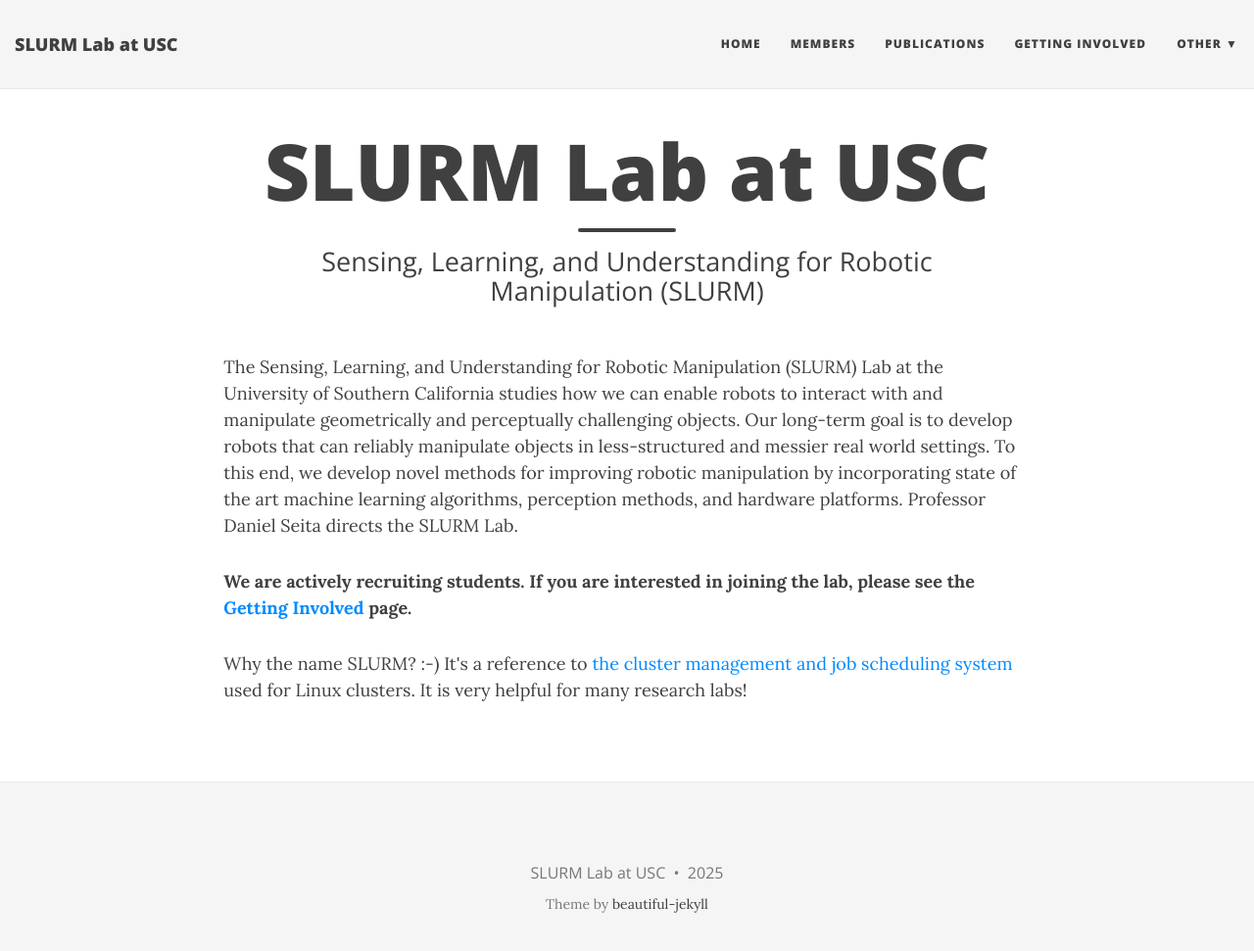
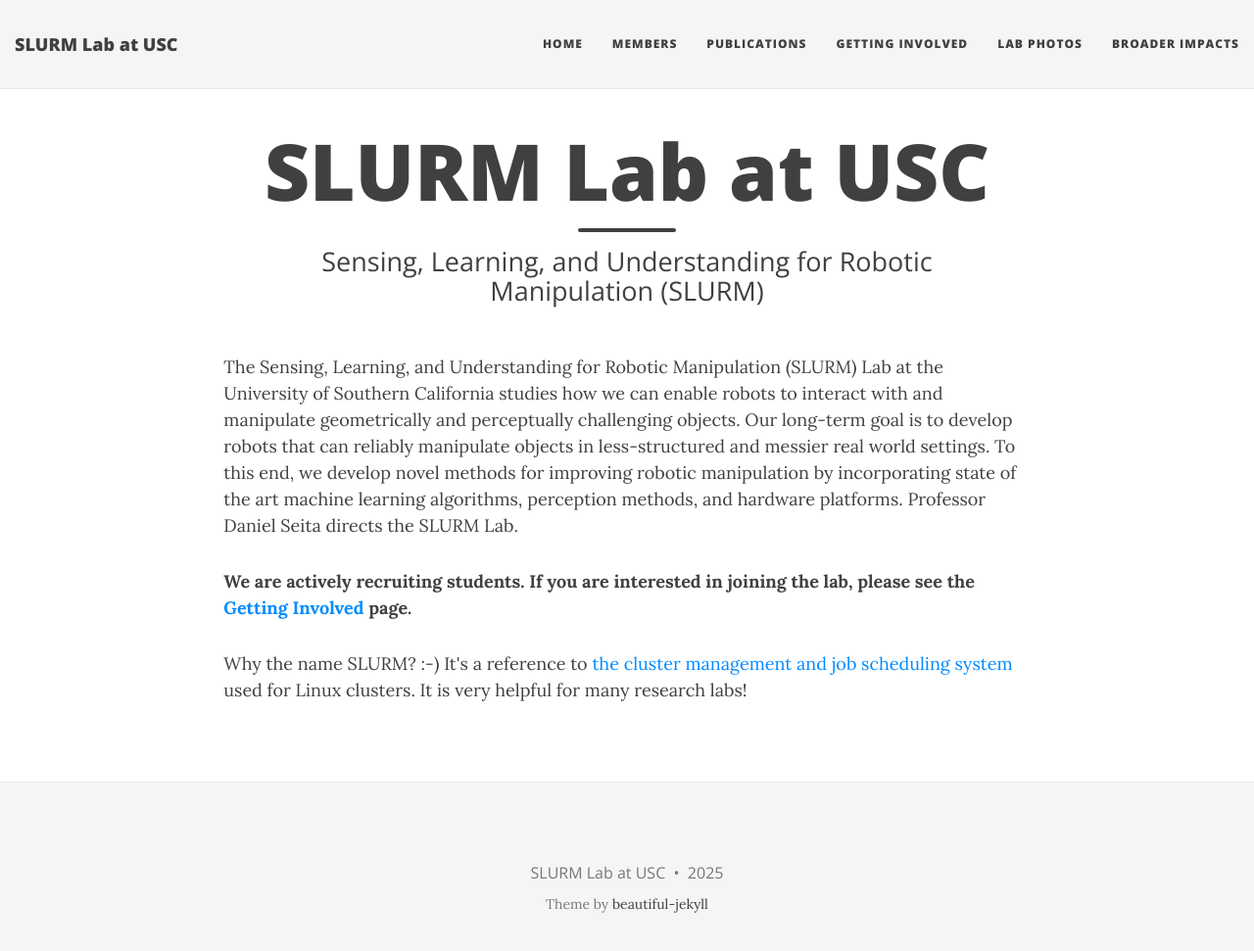
Before and after one commit to slurm-lab-usc/slurm-lab-usc.github.io, a Jekyll site: the page built from index.html, in a window 1280 px wide and 984 px high. Shown: the top 971 px of the window at 98% size. Built offline with Jekyll 4.4.1, drawn with Linux system fonts in a browser that asks for light colours; nearby versions of some CDN libraries; the list of posts is cut into pages by our own code.

Commit message:
add ISER photos, adjust layout

```diff
--- a/_config.yml
+++ b/_config.yml
@@ -25,9 +25,11 @@
   # Research Areas: "areas"
   Publications: "publications"
   Getting Involved: "getting_involved"
-  Other:
-    - Lab Photos: "photos"
-    - Broader Impacts: "broader_impacts"
+  Lab Photos: "photos"
+  Broader Impacts: "broader_impacts"
+  # Other:
+  #   - Lab Photos: "photos"
+  #   - Broader Impacts: "broader_impacts"
   # About Me: "aboutme"
   # Resources:
     # - Beautiful Jekyll: "http://deanattali.com/beautiful-jekyll/"
```
Also changed, not shown: photos.md (+6 -0 lines), img/lab_photos/ISER2.jpg (added), 1 other file.
